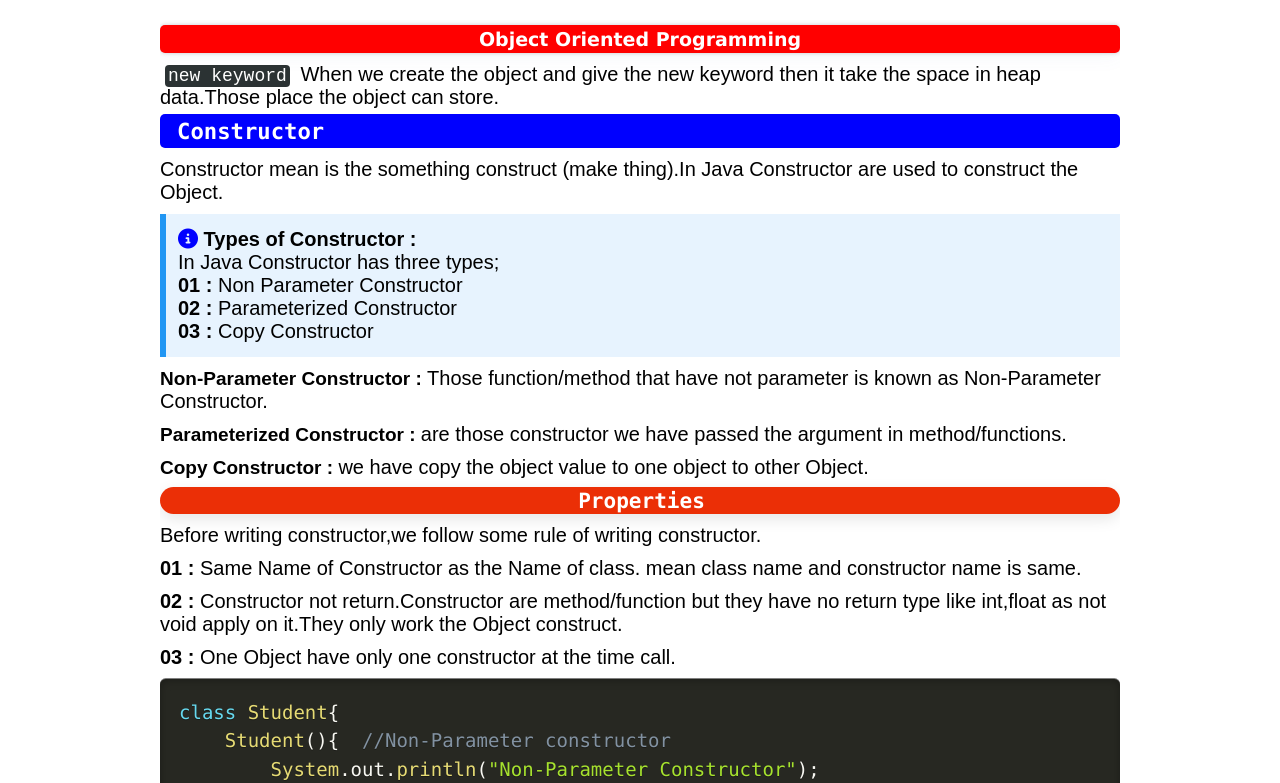
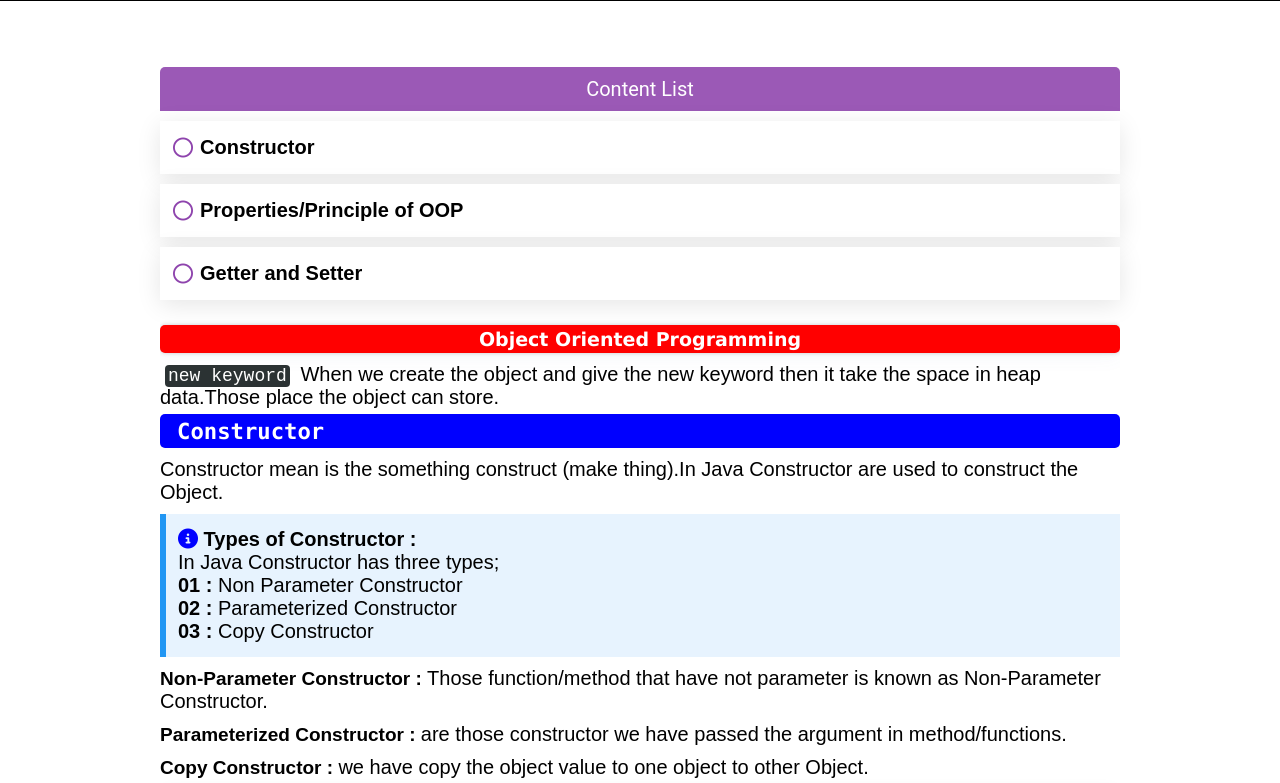
Before and after one commit to Technicalhassanali/technicalhassanali.github.io, a plain HTML site: page src/OOP.html in a window 1280 px wide. Shown: the part 62-845 px from the top of the page. Drawn offline with Linux system fonts and the light colour scheme; a web font is replaced by a local one.

Commit message:
cheatsheet

```diff
--- a/Files/style.css
+++ b/Files/style.css
@@ -10,6 +10,7 @@
 }
 html {
   scroll-behavior: smooth;
+  scroll-padding-top: 70px;
   font-size: 62.5%; /*1rem = 10px */
 }
 :root {
--- a/src/OOP.html
+++ b/src/OOP.html
@@ -9,6 +9,105 @@
 	<link rel="stylesheet" href="../Files/style.css" />
 	<link rel="stylesheet" href="../Files/prism.css" />
     <link rel="stylesheet" href="https://pro.fontawesome.com/releases/v5.10.0/css/all.css" integrity="sha384-AYmEC3Yw5cVb3ZcuHtOA93w35dYTsvhLPVnYs9eStHfGJvOvKxVfELGroGkvsg+p" crossorigin="anonymous"/>
+    <style type="text/css" media="screen">
+    	:root {
+	--main-bg-color: #f0f0f0;
+	--item-hover-bg: #8e44ad;
+	--item-hover-color: #fff;
+	--item-bg-color: #fff;
+	--box-header-bg: #9b59b6;
+	--box-header-color: #fff;
+}
+
+body {
+	font-family: 'Roboto', sans-serif;
+/*
+	display: flex;
+	justify-content: center;
+	align-items: center;
+*/
+
+}
+
+.box {
+	width: 75%;
+margin:auto;
+/*
+	position: absolute;
+	top: 50%;
+	left: 50%;
+	transform: translate(-50%, -50%);
+	display: flex;
+	flex-direction: column;
+	background: var(--main-bg-color);
+	box-shadow: 0 14px 28px rgba(0,0,0,0.25),
+							0 10px 10px rgba(0,0,0,0.22);
+*/
+
+}
+
+.box-header {
+	padding: 10px 50px;
+	display: flex;
+	justify-content: center;
+	align-items: center;
+	background: var(--box-header-bg);
+	color: var(--box-header-color);
+	font-size:20px;
+	border-radius: 5px 5px 0 0;
+}
+
+.list {
+	position: relative;
+	padding: unset;
+	margin: 0;
+	width: 100%;
+}
+
+.item {
+	list-style: none;
+	padding: 15px 40px;
+	box-shadow: 0 5px 25px rgba(0,0,0,.1);
+	position: relative;
+	background: var(--item-bg-color);
+	cursor: pointer;
+	transition: all 0.3s;
+}
+.item a {
+	text-decoration: none;
+	color:inherit;
+}
+
+.item:hover {
+	transform: scale(1.1);
+	z-index: 100;
+	background: var(--item-hover-bg);
+	color: var(--item-hover-color);
+}
+
+.item i {
+	color: var(--item-hover-bg);
+}
+
+.item:hover i {
+	color: var(--item-hover-color);
+}
+
+.right-icon {
+	position: absolute;
+	right: 13px;
+	top: 50%;
+	transform: translateY(-50%);
+}
+
+.left-icon {
+	position: absolute;
+	left: 13px;
+	top: 50%;
+	transform: translateY(-50%);
+}
+
+    </style>
 </head>
 
 <body id="darkmode">
@@ -26,14 +125,49 @@
             <div id="menu-btn" class="fas fa-bars"></div>
         </div>
     </header>
+<br><br>
+<br><br>
+<br><br>
+<div class="box">
+		<div class="box-header">
+				Content List
+		</div>
+		<ul class="list">
+			<li class="item">
+				<i class="left-icon far fa-circle"></i>
+				<a href="#constructor" title="">
+				<div>
+					Constructor
+				</div>
+				</a>
+			</li>
+			<li class="item">
+				<i class="left-icon far fa-circle"></i>
+				<a href="#propertiesoop" title="">
+				<div>
+					Properties/Principle of OOP
+				</div>
+				</a>
+			</li>
+			<li class="item">
+				<i class="left-icon far fa-circle"></i>
+				<a href="#getter-setter" title="">
+				<div>
+					Getter and Setter
+				</div>
+				</a>
+			</li>
+		</ul>
+	</div>
 
 	<div class="container">
+
 		<h5 class="heading1" style="color: white; background-color: red">Object Oriented Programming</h5>
 
 		<p><span class="markcode">new keyword</span> When we create the object and give the new keyword then it take the
 			space in heap data.Those place the object can store.</p>
 
-		<div class="heading2">
+		<div class="heading2" id="constructor">
 			<h3>Constructor</h3>
 		</div>
 		<p>Constructor mean is the something construct (make thing).In Java Constructor are used to construct the
@@ -75,7 +209,7 @@ public class OOP{
 		}
 	}</code></pre>
 
-		<div class="heading2">
+		<div class="heading2" id="ali">
 			<h3>Parameterized Constructor </h3>
 		</div>
 		<p>In Parameterized constructor we have passed the argument in the method/function of constructor. <br>
@@ -139,7 +273,7 @@ public class OOP{
 					work.</span></p>
 		</div>
 
-		<h5 class="heading1" style="color: white; background-color: red">Properties/Principle of OOP</h5>
+		<h5 class="heading1" style="color: white; background-color: red" id="propertiesoop">Properties/Principle of OOP</h5>
 		<p>
 			<span><strong>01 : </strong>Polymorphism</span> <br>
 			<span><strong>02 : </strong>Inheritance</span> <br>
```
Also changed, not shown: src/html-design.html (+2 -0 lines).
